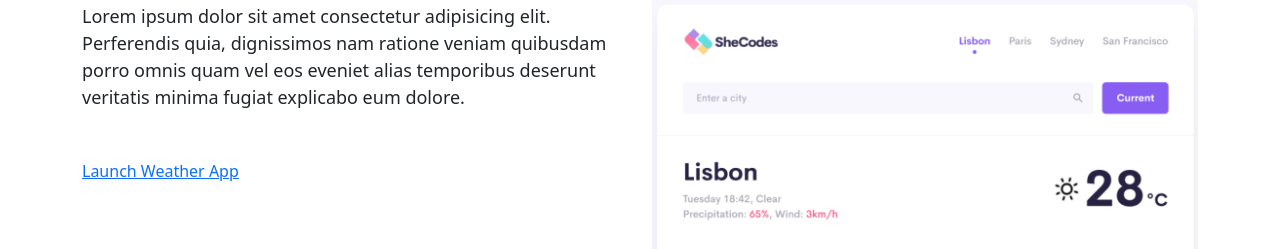
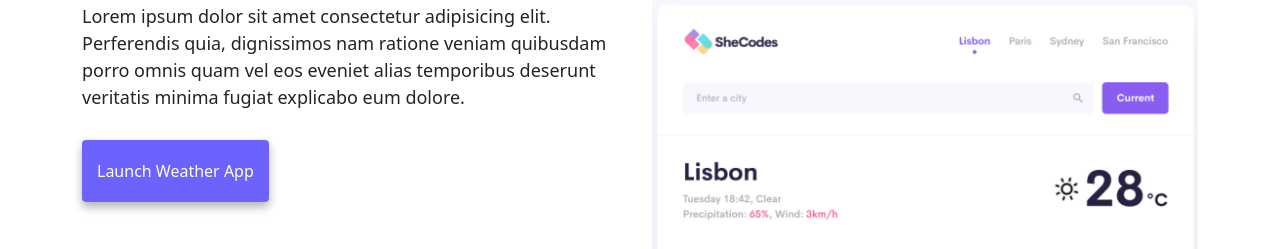
Before and after one commit to Emadoye/responsive-portfolio, a plain HTML site: page index.html in a window 1280 px wide. Shown: the part 1160-1409 px from the top of the page. Drawn offline with nearby package versions, Linux system fonts and the light colour scheme.

Commit message:
tried fixing media

```diff
--- a/index.html
+++ b/index.html
@@ -106,7 +106,7 @@
             eos eveniet alias temporibus deserunt veritatis minima fugiat
             explicabo eum dolore.
           </p>
-          <div class="row mt-5">
+          <div class="mt-5">
             <a href="#" class="primary-link">Launch Weather App</a>
           </div>
         </div>
--- a/style.css
+++ b/style.css
@@ -42,7 +42,7 @@ p {
   margin: 20px;
 }
 
-@media (max-width: 576px) {
+@media (min-width: 576px) {
   .primary-link {
     border-radius: 4px;
     padding: 20px 15px;
```
